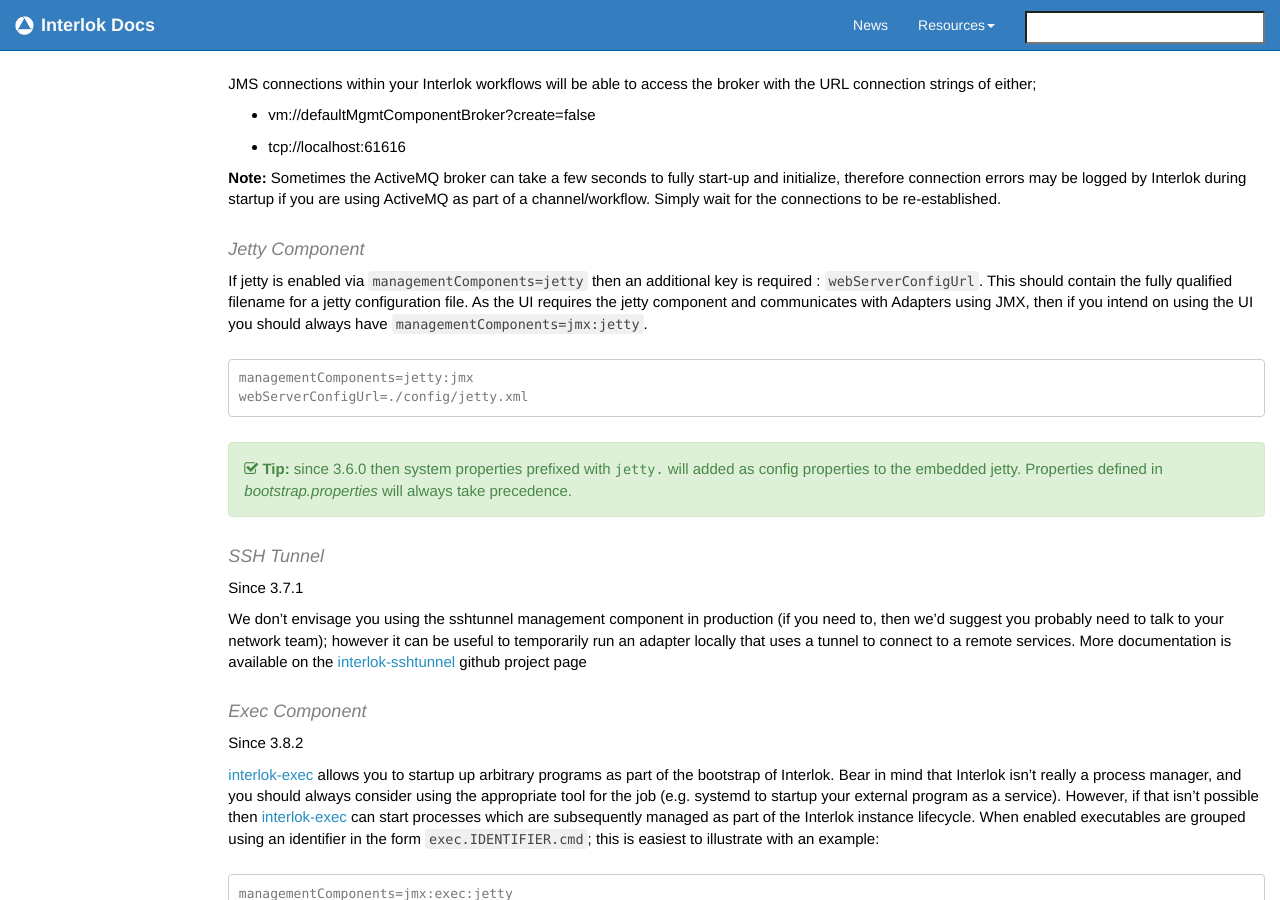
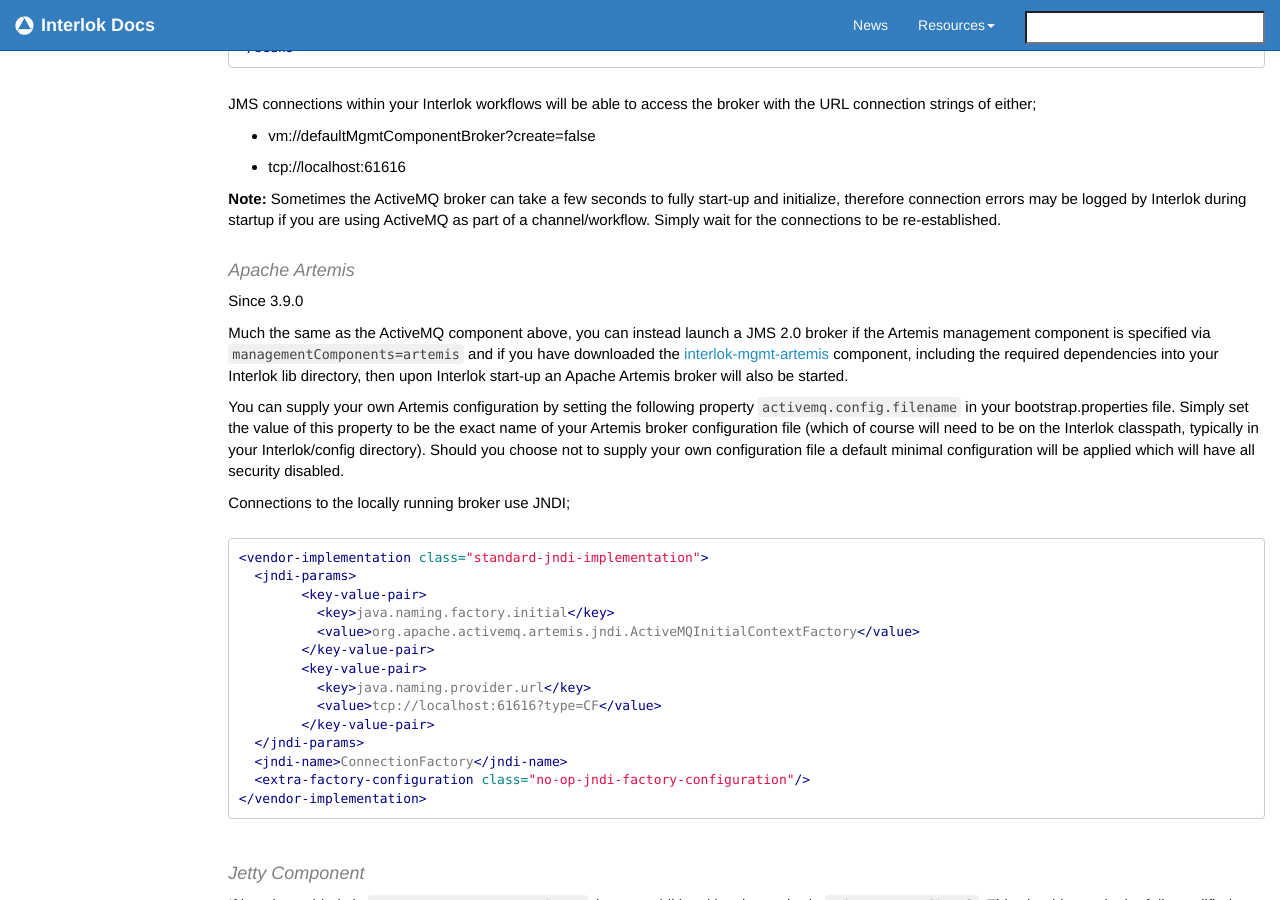
Before and after one commit to adaptris/interlok-docs-legacy, a Jekyll site: the page built from pages/adapter/adapter-bootstrap.md, in a window 1280 px wide and 900 px high, scrolled down 5122 px. Built offline with Jekyll 4.4.1, drawn with Linux system fonts in a browser that asks for light colours; nearby versions of some CDN libraries; comment, search, counter and statistics services are not loaded; some of the changed text lies outside the part shown.

Commit message:
INTERLOK-2635 Added artemis component docs.

````diff
--- a/pages/adapter/adapter-bootstrap.md
+++ b/pages/adapter/adapter-bootstrap.md
@@ -164,6 +164,33 @@
 
 __Note:__ Sometimes the ActiveMQ broker can take a few seconds to fully start-up and initialize, therefore connection errors may be logged by Interlok during startup if you are using ActiveMQ as part of a channel/workflow.  Simply wait for the connections to be re-established.
 
+#### Apache Artemis ####
+
+Since 3.9.0
+
+Much the same as the ActiveMQ component above, you can instead launch a JMS 2.0 broker if the Artemis management component is specified via `managementComponents=artemis` and if you have downloaded the [interlok-mgmt-artemis][] component, including the required dependencies into your Interlok lib directory, then upon Interlok start-up an Apache Artemis broker will also be started.
+
+You can supply your own Artemis configuration by setting the following property `activemq.config.filename` in your bootstrap.properties file. Simply set the value of this property to be the exact name of your Artemis broker configuration file (which of course will need to be on the Interlok classpath, typically in your Interlok/config directory). Should you choose not to supply your own configuration file a default minimal configuration will be applied which will have all security disabled.
+
+Connections to the locally running broker use JNDI;
+
+```xml
+<vendor-implementation class="standard-jndi-implementation">
+  <jndi-params>
+	<key-value-pair>
+	  <key>java.naming.factory.initial</key>
+	  <value>org.apache.activemq.artemis.jndi.ActiveMQInitialContextFactory</value>
+	</key-value-pair>
+	<key-value-pair>
+	  <key>java.naming.provider.url</key>
+	  <value>tcp://localhost:61616?type=CF</value>
+	</key-value-pair>
+  </jndi-params>
+  <jndi-name>ConnectionFactory</jndi-name>
+  <extra-factory-configuration class="no-op-jndi-factory-configuration"/>
+</vendor-implementation>
+```
+
 #### Jetty Component ####
 
 If jetty is enabled via `managementComponents=jetty` then an additional key is required : `webServerConfigUrl`. This should contain the fully qualified filename for a jetty configuration file. As the UI requires the jetty component and communicates with Adapters using JMX, then if you intend on using the UI you should always have `managementComponents=jmx:jetty`.
@@ -242,6 +269,6 @@
 [XStreamConfigManager]: https://nexus.adaptris.net/nexus/content/sites/javadocs/com/adaptris/interlok-core/3.8-SNAPSHOT/com/adaptris/core/management/config/XStreamConfigManager.html
 [ManagementComponent]: https://nexus.adaptris.net/nexus/content/sites/javadocs/com/adaptris/interlok-core/3.8-SNAPSHOT/com/adaptris/core/management/ManagementComponent.html
 [Authenticator]: http://docs.oracle.com/javase/7/docs/api/java/net/Authenticator.html
-[interlok-activemq]: https://nexus.adaptris.net/nexus/content/groups/public/com/adaptris/interlok-activemq/
+[interlok-mgmt-artemis]: https://nexus.adaptris.net/nexus/content/groups/public/com/adaptris/interlok-mgmt-artemis/
 [interlok-sshtunnel]: https://github.com/adaptris/interlok-sshtunnel
 [interlok-exec]: https://github.com/adaptris/interlok-exec
````
